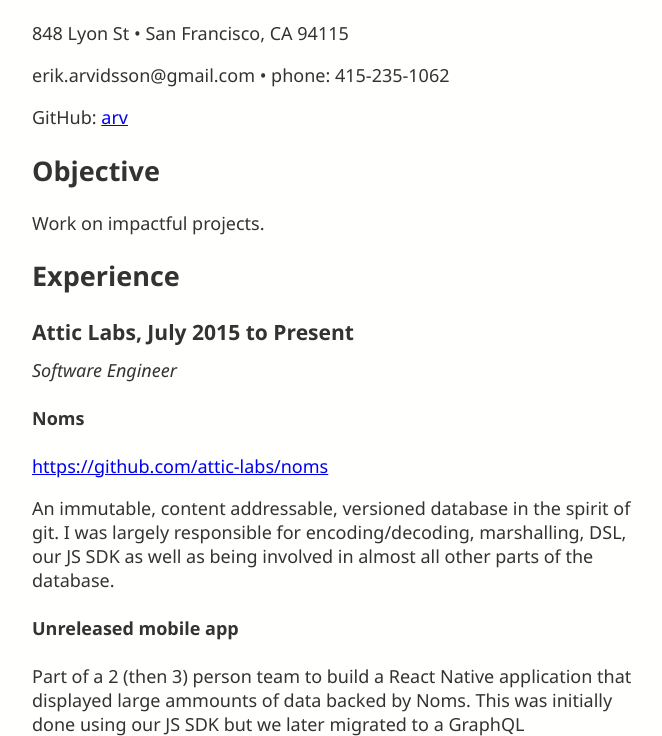
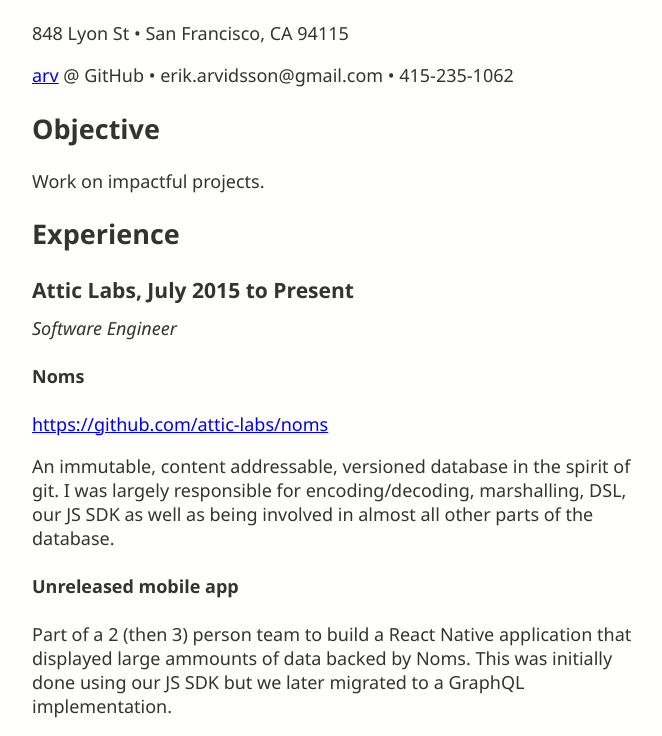
Before and after one commit to arv/resume, a plain HTML site: page index.html in a window 1280 px wide. Shown: the part 76-812 px from the top of the page, without its empty margins (308-970 px from the left). Drawn offline with Linux system fonts and the light colour scheme.

Commit message:
Update index.html

```diff
--- a/index.html
+++ b/index.html
@@ -1,6 +1,8 @@
 <!doctype html>
 
 <meta content="text/html; charset=UTF-8" http-equiv="content-type">
+
+<title>Erik Arvidsson Resume</title>
 
 <style>
 
@@ -30,9 +32,11 @@ p {
 
 <p>848 Lyon St &bull; San Francisco, CA 94115</p>
 
-<p>erik.arvidsson@gmail.com &bull; phone: 415-235-1062</p>
-
-<p>GitHub: <a href="https://github.com/arv/resume">arv</a></p>
+<p><a href="https://github.com/arv/resume">arv</a> @ GitHub
+&bull;
+erik.arvidsson@gmail.com
+&bull;
+415-235-1062</p>
 
 <h2>Objective</h2>
 
@@ -60,6 +64,8 @@ p {
 <h5 class="position">Staff Software Engineer</h5>
 
 <h4>V8</h4>
+
+<p><a href="https://github.com/v8/v8">https://github.com/v8/v8</a></p>
 
 <p>Part of a small language team that focused on implementing and shipping ECMAScript Edition 6 (aka ES6, aka ES2015).</p>
 
```
